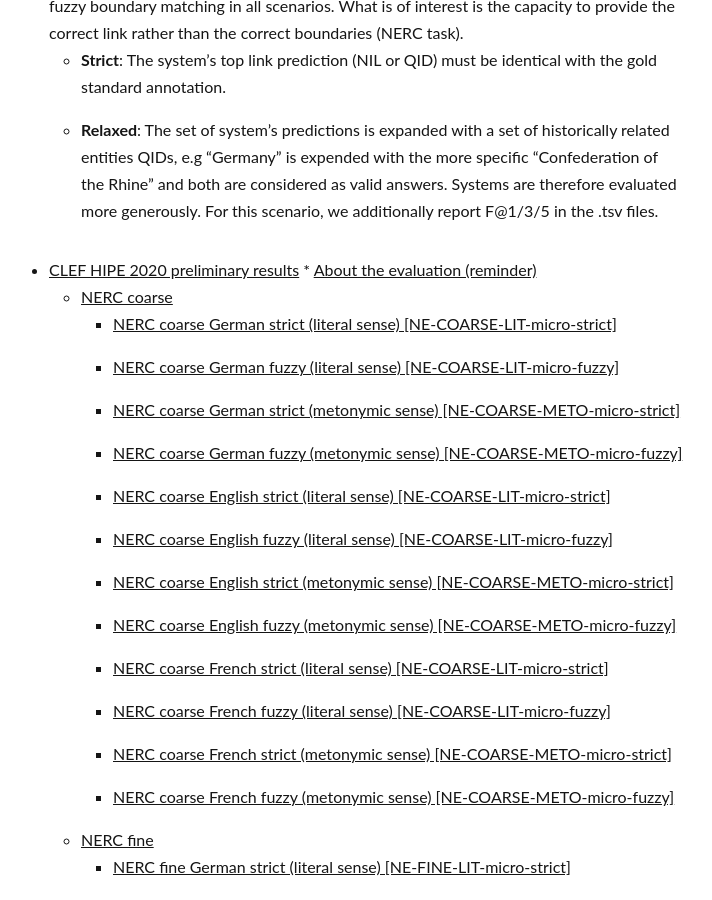
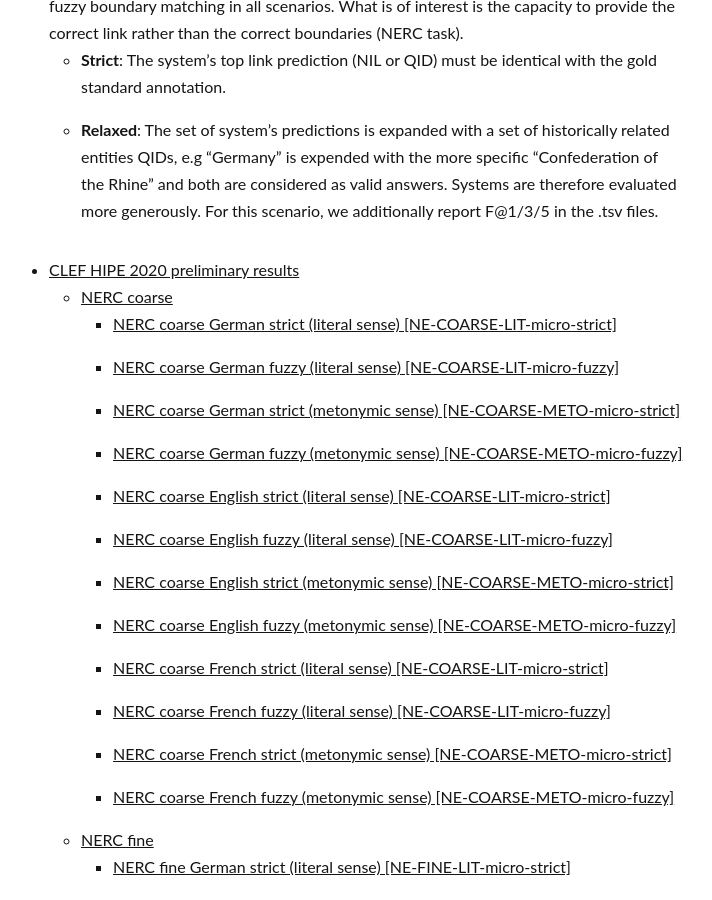
Before and after one commit to impresso/CLEF-HIPE-2020, a Jekyll site: the page built from evaluation-results/ranking_summary.md, in a window 1280 px wide and 900 px high, scrolled down 954 px. Shown: the whole window, without its empty margins (289-1001 px from the left). Built offline with Jekyll 4.4.1, drawn with Linux system fonts in a browser that asks for light colours; our own code applies the rules of GitHub Pages for plain Markdown files.

Commit message:
removed typo in ToC

```diff
--- a/evaluation-results/ranking_summary.md
+++ b/evaluation-results/ranking_summary.md
@@ -28,7 +28,6 @@
 
 <!--ts-->
    * [CLEF HIPE 2020 preliminary results](#clef-hipe-2020-preliminary-results)
-         * [About the evaluation (reminder)](#about-the-evaluation-reminder)
       * [NERC coarse](#nerc-coarse)
          * [NERC coarse German strict (literal sense) [NE-COARSE-LIT-micro-strict]](#nerc-coarse-german-strict-literal-sense-ne-coarse-lit-micro-strict)
          * [NERC coarse German fuzzy (literal sense) [NE-COARSE-LIT-micro-fuzzy]](#nerc-coarse-german-fuzzy-literal-sense-ne-coarse-lit-micro-fuzzy)
```
